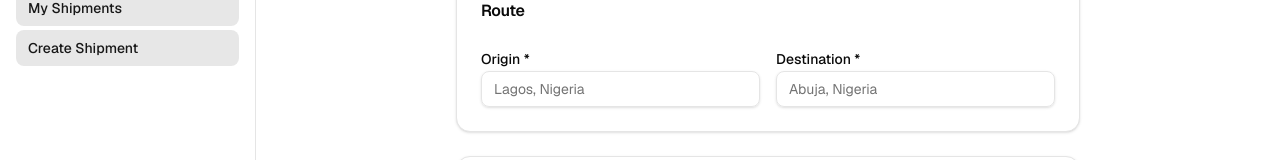
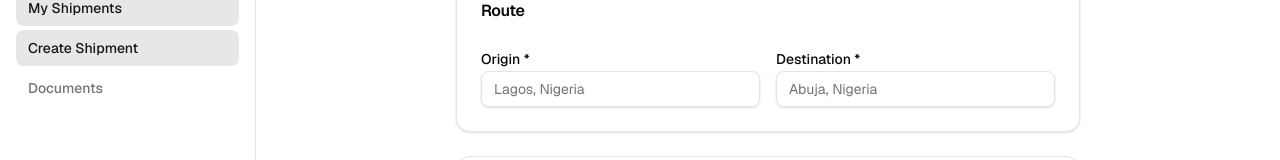
Before and after one commit to CodeGirlsInc/FrieghtFlow, a Next.js app in the folder frontend/: page /shipments/new in a window 1280 px wide. Shown: the part 130-290 px from the top of the page. Built offline with nearby package versions, Linux system fonts and the light colour scheme; no server answers.

Commit message:
feat: add Documents nav item for all roles

```diff
--- a/frontend/app/(dashboard)/layout.tsx
+++ b/frontend/app/(dashboard)/layout.tsx
@@ -9,18 +9,21 @@ const SHIPPER_NAV = [
   { href: '/dashboard', label: 'Dashboard' },
   { href: '/shipments', label: 'My Shipments' },
   { href: '/shipments/new', label: 'Create Shipment' },
+  { href: '/documents', label: 'Documents' },
 ];
 
 const CARRIER_NAV = [
   { href: '/dashboard', label: 'Dashboard' },
   { href: '/shipments', label: 'My Jobs' },
   { href: '/marketplace', label: 'Marketplace' },
+  { href: '/documents', label: 'Documents' },
 ];
 
 const ADMIN_NAV = [
   { href: '/dashboard', label: 'Dashboard' },
   { href: '/shipments', label: 'All Shipments' },
   { href: '/marketplace', label: 'Marketplace' },
+  { href: '/documents', label: 'Documents' },
 ];
 
 export default function DashboardLayout({ children }: { children: React.ReactNode }) {
```
